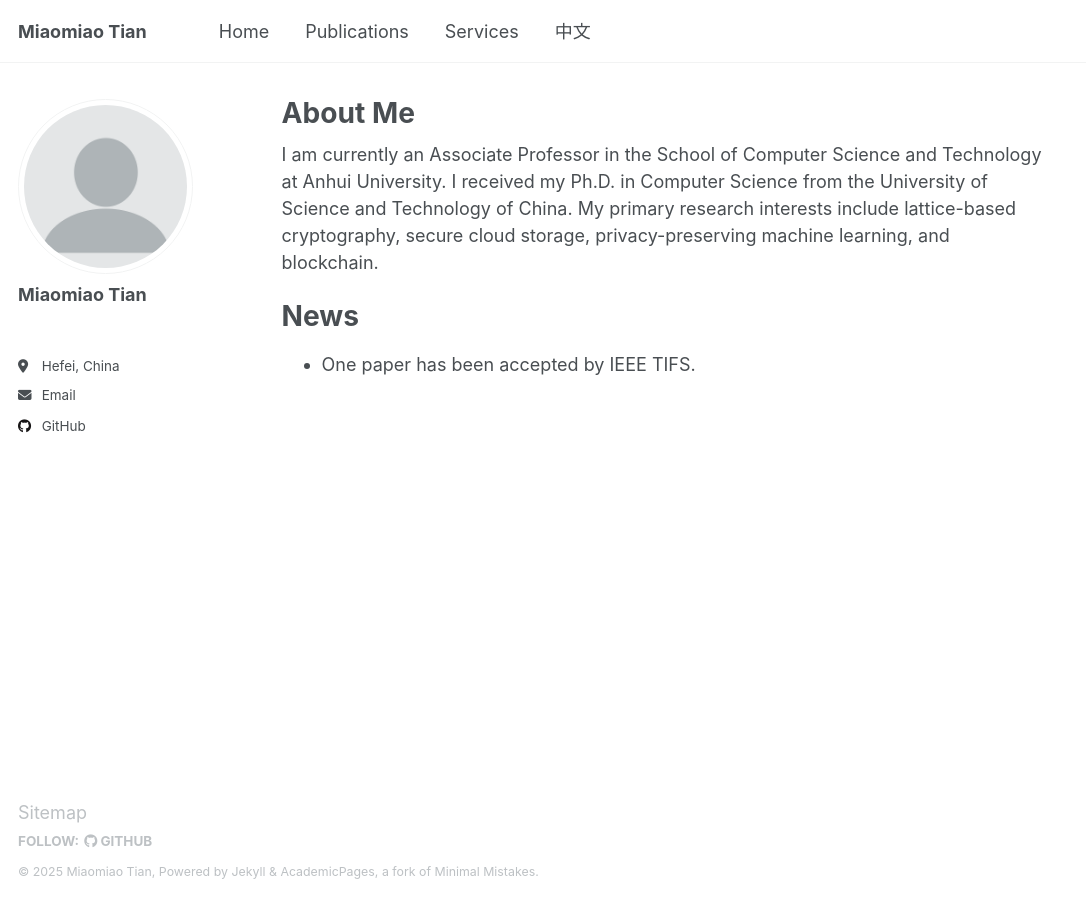
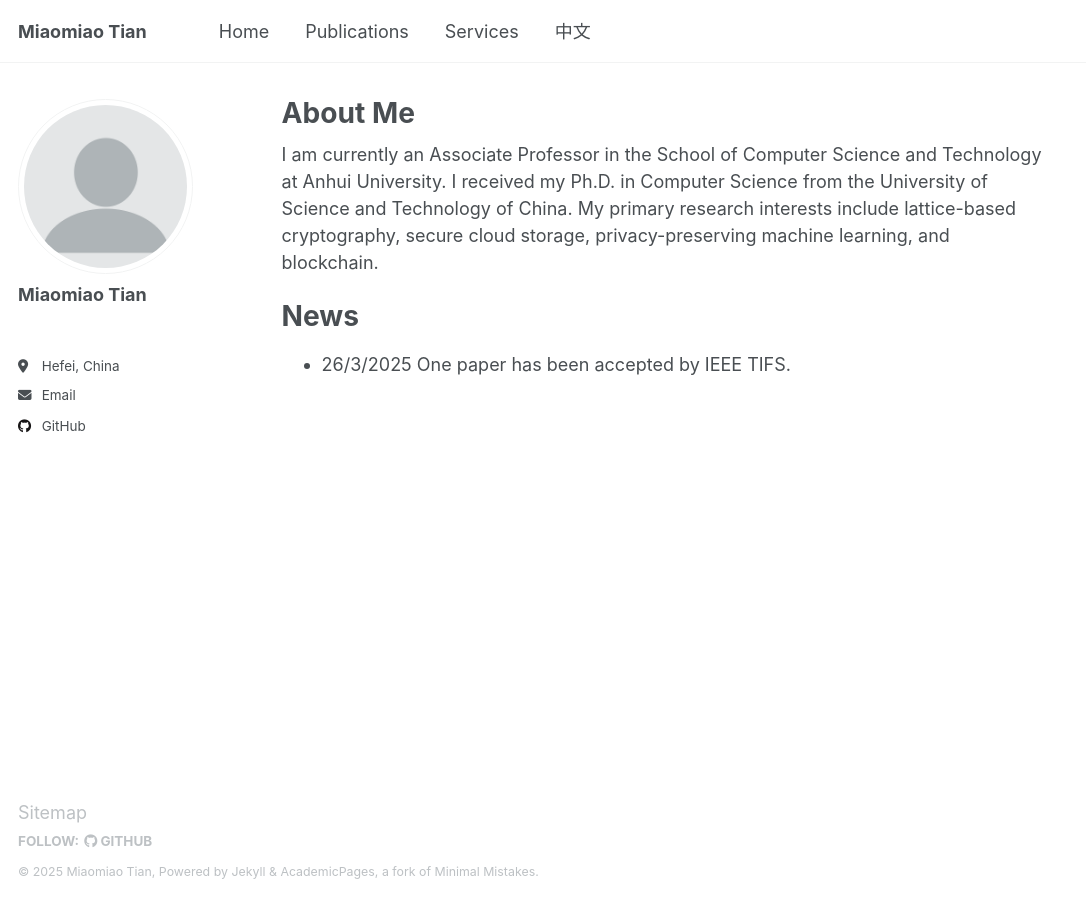
Before and after one commit to dmtian/dmtian.github.io, a Jekyll site: the page built from _pages/about.md, in a window 1280 px wide. Shown: the whole page, without its empty margins (0-1086 px from the left). Built offline with Jekyll 4.4.1, drawn with Linux system fonts in a browser that asks for light colours.

Commit message:
Update about.md

```diff
--- a/_pages/about.md
+++ b/_pages/about.md
@@ -8,4 +8,4 @@ redirect_from:
 ---
 I am currently an Associate Professor in the School of Computer Science and Technology at Anhui University. I received my Ph.D. in Computer Science from the University of Science and Technology of China. My primary research interests include lattice-based cryptography, secure cloud storage, privacy-preserving machine learning, and blockchain.
 # News
-* One paper has been accepted by IEEE TIFS.
+* 26/3/2025 One paper has been accepted by IEEE TIFS.
```
